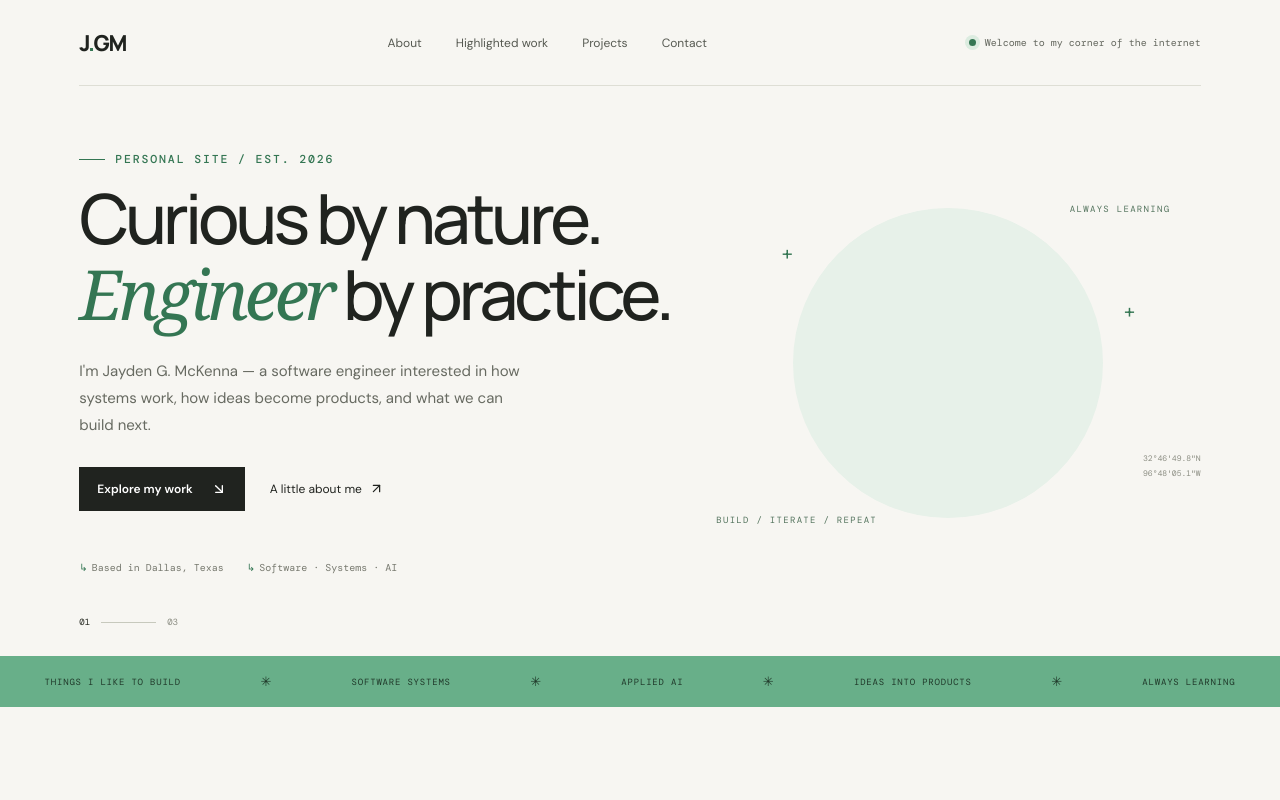
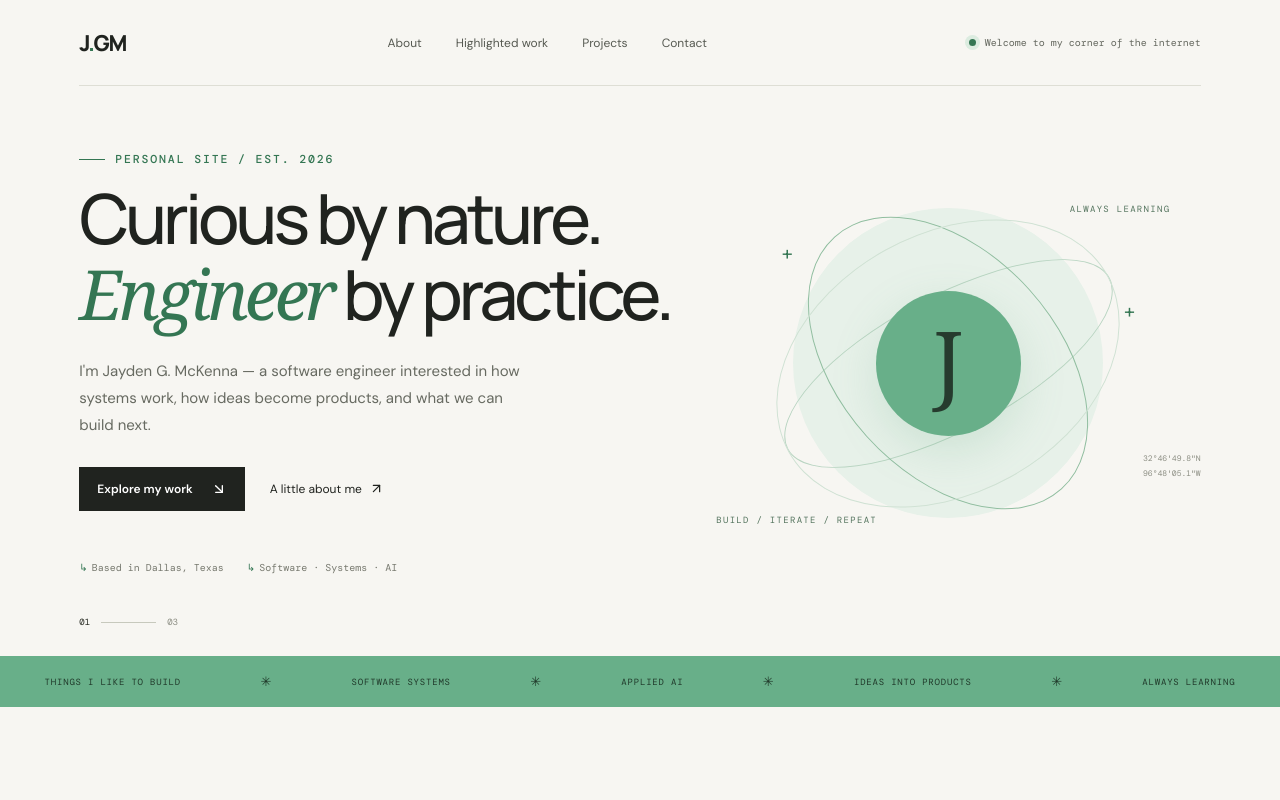
Before and after one commit to jaydenm1751/Personal-Website, a React (Vite) app: page / in a window 1280 px wide. Shown: the top 800 px of the page. Built offline with nearby package versions, Linux system fonts and the light colour scheme.

Commit message:
fixed hero art

```diff
--- a/src/styles.css
+++ b/src/styles.css
@@ -1163,7 +1163,7 @@ h2 {
   color: white;
 }
 
-.art-orbit {
+.project-art .art-orbit {
   position: absolute;
   z-index: -1;
   top: 50%;
@@ -1175,13 +1175,13 @@ h2 {
   transform: translate(-50%, -50%) rotate(-32deg);
 }
 
-.art-orbit-two {
+.project-art .art-orbit-two {
   width: 120px;
   height: 190px;
   transform: translate(-50%, -50%) rotate(36deg);
 }
 
-.art-core {
+.project-art .art-core {
   position: absolute;
   z-index: -1;
   top: 50%;
```
